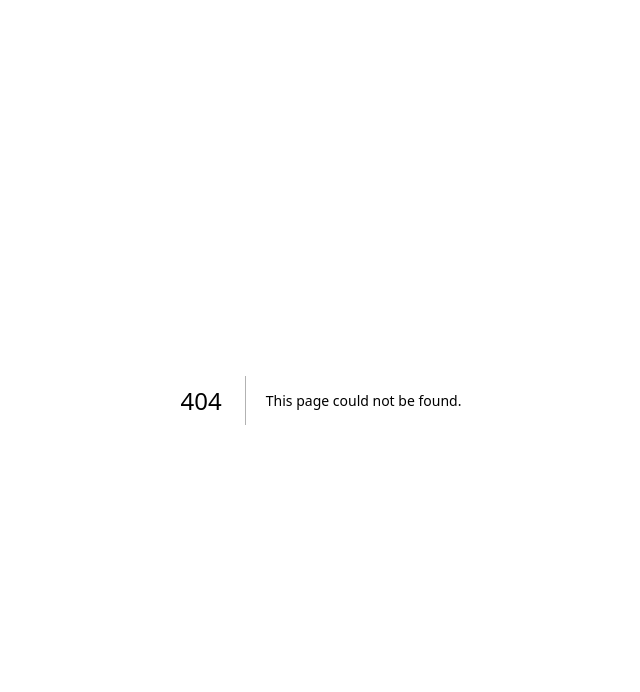
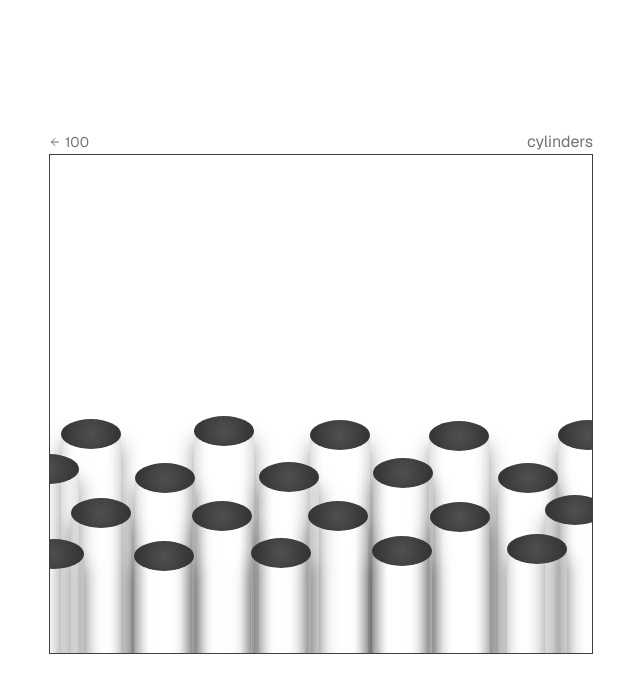
Before and after one commit to atlaxt/100-css, a Next.js app: page /cylinders in a window 1280 px wide. Before the commit this address had no page. Shown: the top 692 px of the page, without its empty margins (319-959 px from the left). Built offline with nearby package versions, Linux system fonts and the light colour scheme.

Commit message:
cylinders 1/2

```diff
--- a/src/app/(hundred)/cube/style.css
+++ b/src/app/(hundred)/cube/style.css
@@ -3,11 +3,6 @@
   justify-content: center;
   align-items: center;
   height: 100%;
-}
-
-.scene {
-  perspective: 900px;
-  user-select: none;
 }
 
 .cube {
--- /dev/null
+++ b/src/app/(hundred)/cylinders/page.tsx
@@ -0,0 +1,72 @@
+'use client'
+import './style.css'
+import HundredLayout from '../hundred-layout'
+import { useEffect, useState } from 'react'
+
+export default function Cylinders() {
+type Cylinder = {
+  left: number
+  bottom: number
+}
+
+const [cylinders, setCylinders] = useState<Cylinder[][]>()
+
+useEffect(() => {
+  const rows = 4
+  const cols = 10
+  const temp: Cylinder[][] = []
+
+  const leftStart = -30
+
+  for (let y = 0; y < rows; y++) {
+    const row: Cylinder[] = []
+    for (let x = 0; x < cols; x++) {
+      const randomX = Math.floor(Math.random() * 20) - 10
+      const randomY = Math.floor(Math.random() * 10) - 5
+
+      row.push({
+        left: leftStart + x * 120 + (y % 2 === 1 ? 50 : 0) + randomX,
+        bottom: -300 + y * 40 + randomY
+      })
+    }
+    temp.push(row)
+  }
+
+  setCylinders(temp)
+}, [])
+
+return (
+  <HundredLayout
+    header={
+      <label> cylinders </label>
+    }
+    footer={
+      <div></div>
+    }
+  >
+
+    <div className="wrapper">
+
+      {cylinders?.map((row, rowIndex) =>
+        row.map((cylinder, colIndex) => (
+          <div
+            key={`${rowIndex}-${colIndex}`}
+            className="cylinder"
+            style={{
+              left: cylinder.left,
+              bottom: cylinder.bottom,
+              zIndex: -cylinder.bottom
+            }}
+
+          >
+            <div className="cylinder-cap top"></div>
+            <div className="cylinder-cap bottom"></div>
+          </div>
+        ))
+      )}
+
+    </div>
+
+  </HundredLayout>
+)
+}
--- /dev/null
+++ b/src/app/(hundred)/cylinders/style.css
@@ -0,0 +1,34 @@
+.wrapper {
+  height: 100%;
+  position: relative;
+  overflow: hidden;
+}
+
+.cylinder {
+  position: absolute;
+  width: 60px;
+  height: 400px;
+  box-shadow:
+  inset 0 10px 15px rgba(255, 255, 255, 0.2),
+  inset 0 -10px 15px rgba(0, 0, 0, 0.3),
+  0 10px 20px rgba(0, 0, 0, 0.4); /* dış gölge */
+}
+
+.cylinder-cap {
+  position: absolute;
+  width: 60px;
+  height: 30px;
+  background: radial-gradient(circle at center, #444444ee, #303030);
+  border-radius: 50%;
+  left: 0;
+}
+
+.cylinder-cap.top {
+  top: 0;
+  transform: translateY(-50%);
+}
+
+.cylinder-cap.bottom {
+  bottom: 0;
+  transform: translateY(50%);
+}
--- a/src/app/(hundred)/hundred-layout.tsx
+++ b/src/app/(hundred)/hundred-layout.tsx
@@ -1,5 +1,8 @@
+'use client'
 import { ArrowLeft } from 'lucide-react'
 import Link from 'next/link'
+// import { useContext } from 'react'
+// import { LinkContext } from '@/contexts/LinkContext'
 
 export default function HundredLayout({
   children,
@@ -10,16 +13,30 @@ export default function HundredLayout({
   header?: React.ReactNode
   footer?: React.ReactNode
 }) {
+  // const links = useContext(LinkContext)
+
   return (
-    <div className="font-[family-name:var(--font-geist-sans)] text-zinc-500 lg:w-xl w-full lgpx-0 px-4">
-      <div className="w-full flex justify-between flex-row">
-        <Link href="/" className='flex flex-row gap-1 items-center text-hover text-sm'> <ArrowLeft className='h-3 w-3'/> 100 </Link>
-        {header}
+    <div className='flex flex-row gap-1 font-[family-name:var(--font-geist-sans)] text-zinc-500 lg:w-xl w-full lgp:x-0 px-4'>
+      <div className="flex flex-col w-full">
+        <div className="w-full flex justify-between flex-row">
+          <Link href="/" className="flex flex-row gap-1 items-center text-hover text-sm">
+            <ArrowLeft className="h-3 w-3" /> 100
+          </Link>
+          {header}
+        </div>
+
+        <main className="border border-zinc-700 h-[500px]">{children}</main>
+        <div className="flex flex-row items-center py-2">
+          {footer}
+        </div>
       </div>
-      <main className="border border-zinc-700 h-[500px]">{children}</main>
-      <div className='flex flex-row items-center py-2'>
-        {footer}
-      </div>
+      {/* <div className='flex flex-col justify-center'>
+        {links.map((link, i) => (
+          <Link href={`/${link}`} key={i} className="text-zinc-400 text-hover text-sm">
+            {link}
+          </Link>
+        ))}
+      </div> */}
     </div>
   )
 }
--- a/src/app/page.tsx
+++ b/src/app/page.tsx
@@ -1,29 +1,19 @@
+'use client'
+import { LinkContext } from '@/contexts/LinkContext'
 import Link from 'next/link'
+import { useContext } from 'react'
 export default function Home() {
+
+  const links = useContext(LinkContext)
 
   return (
     <div className="min-h-screen w-full flex lg:items-center lg:mt-0 mt-24 lg:justify-center lg:ml-0 ml-12 font-[family-name:var(--font-geist-sans)]">
       <div className="flex flex-col gap-2">
-        <Link
-          className="opacity-70 hover:opacity-100 transition-all duration-200 ease-in-out text-sm"
-          href={'/cube'}
-        >
-          1. cube
-        </Link>
-
-        <Link
-          className="opacity-70 hover:opacity-100 transition-all duration-200 ease-in-out text-sm"
-          href={'/rain'}
-        >
-          2. rain
-        </Link>
-
-        <Link
-          className="opacity-70 hover:opacity-100 transition-all duration-200 ease-in-out text-sm"
-          href={'/equalizer'}
-        >
-          3. equalizer
-        </Link>
+        {links.map((link, i) => (
+          <Link href={`/${link}`} key={i} className="text-zinc-400 text-hover text-sm">
+            {`${i + 1}. ${link}`}
+          </Link>
+        ))}
       </div>
     </div>
   )
--- /dev/null
+++ b/src/contexts/LinkContext.ts
@@ -0,0 +1,8 @@
+import { createContext } from 'react'
+
+export const LinkContext = createContext<string[]>([
+  'cube',
+  'rain',
+  'equalizer',
+  'cylinders',
+])
```
